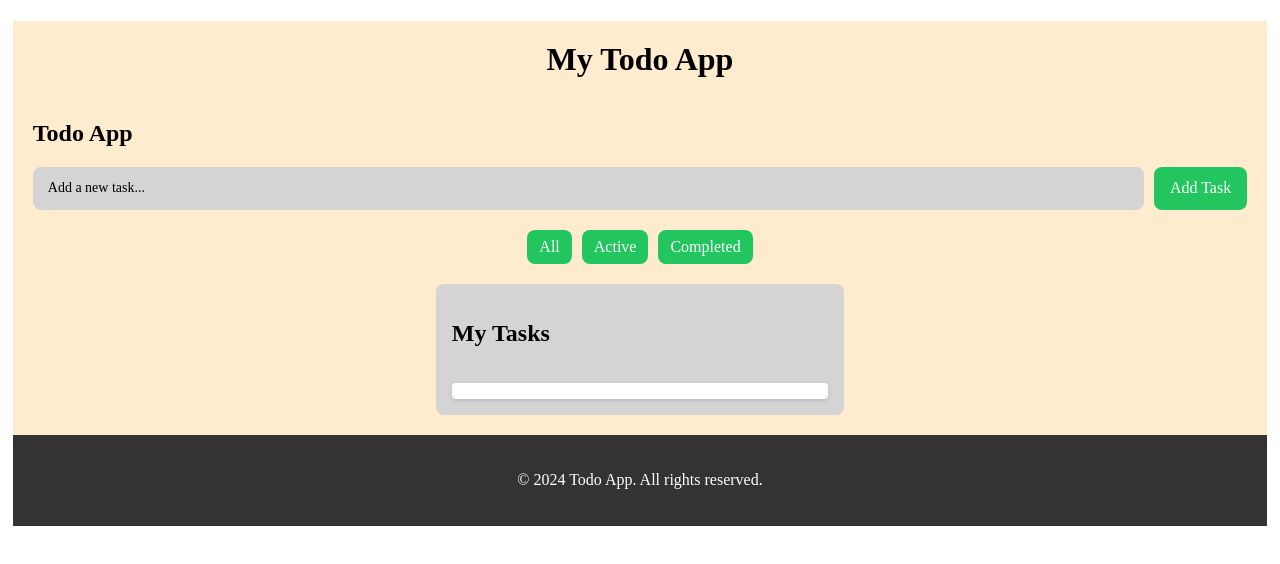
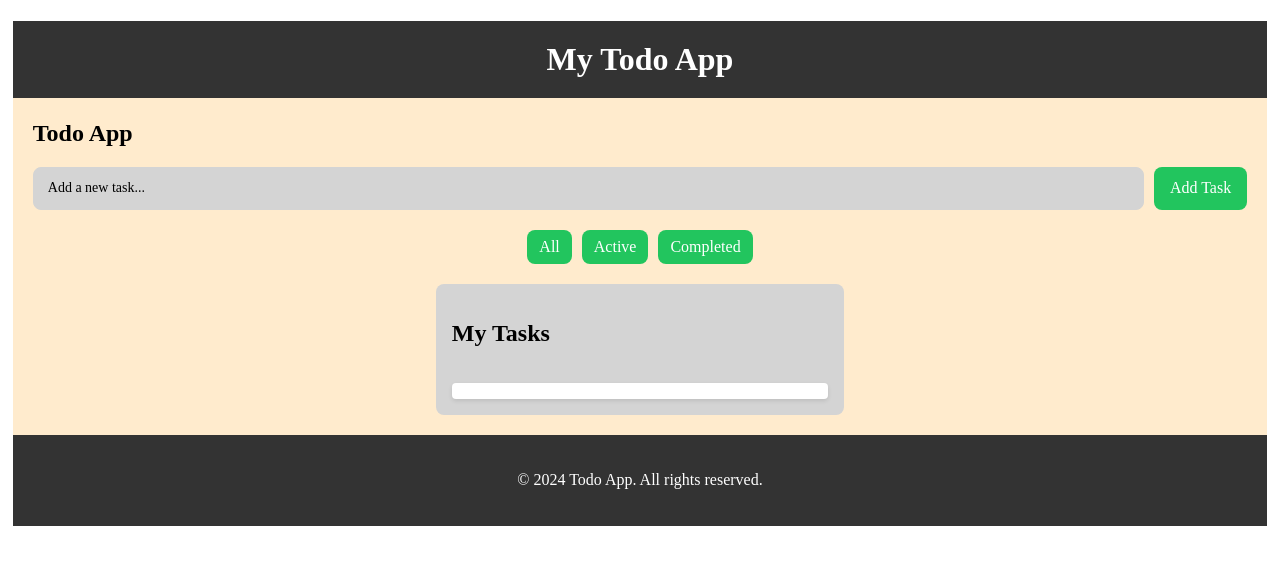
Before and after one commit to Lausonsiyo/todo-app, a React (Vite) app: page / in a window 1280 px wide. Shown: the top 564 px of the page. Built offline with nearby package versions, Linux system fonts and the light colour scheme.

Commit message:
fix header

```diff
--- a/src/components/Header/Header.css
+++ b/src/components/Header/Header.css
@@ -2,4 +2,6 @@
   font-size: 2rem;
   text-align: center;
   padding: 20px;
+  background-color: #333;
+  color: #fff;
 }
```
